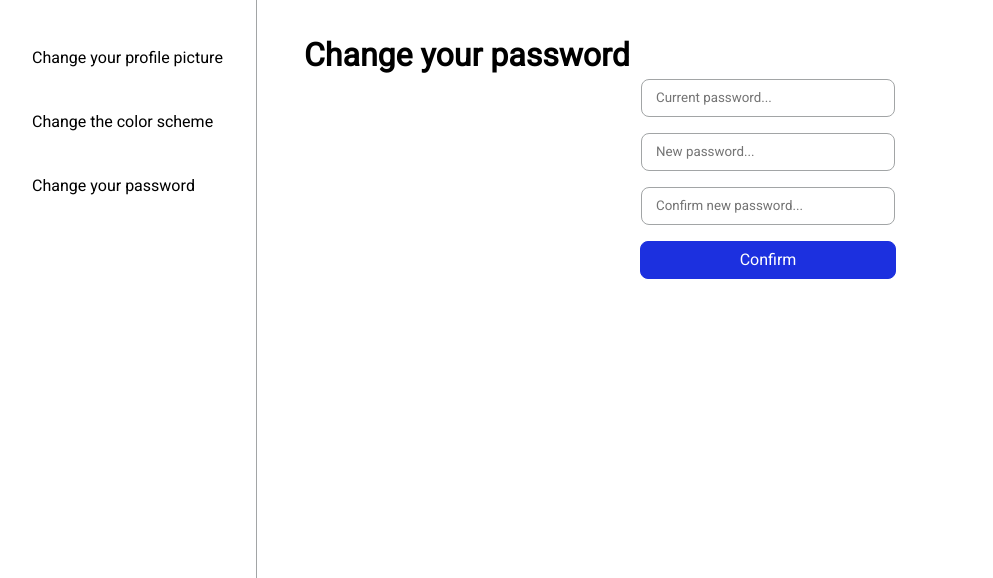
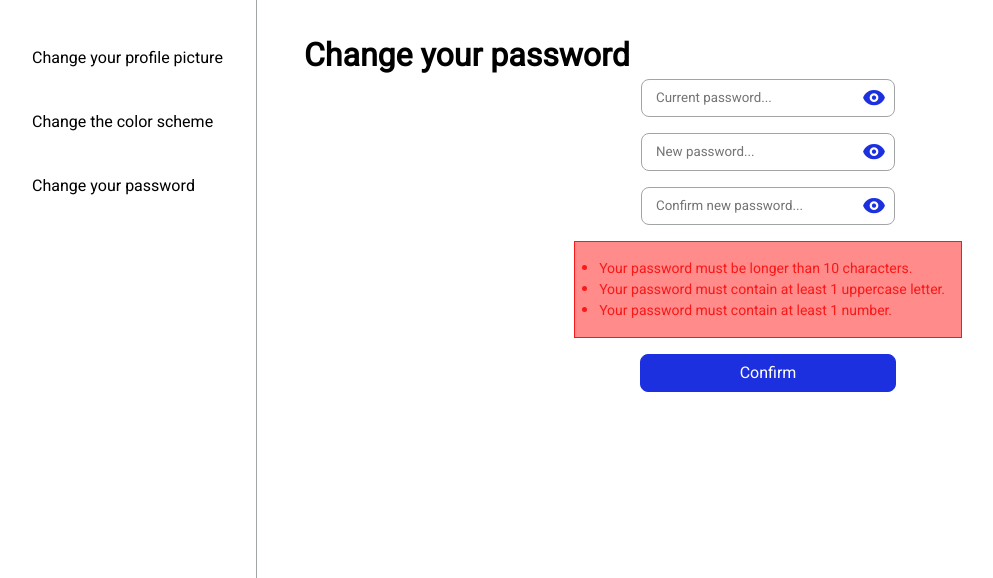
Before and after one commit to agnlt64/swift-messenger, a Flask app: page /settings/password in a window 1280 px wide. Shown: the part 80-658 px from the top of the page, without its empty margins (0-993 px from the left). Run offline with Flask 3, Linux system fonts and the light colour scheme; the visitor is signed in with stand-in values (Sample User, id 1); some libraries are stand-ins or nearby versions.

Commit message:
changing password is now done using AJAX + move CSS for showing passwords in base.css + add b64encode function to ajax.js

```diff
--- a/app/api/auth.py
+++ b/app/api/auth.py
@@ -30,8 +30,8 @@ def login():
 def sign_up():
     raw_credentials = json.loads(request.data.decode('utf-8'))
     username = raw_credentials['username']
-    password = raw_credentials['password']
-    confirm = raw_credentials['confirm']
+    password = base64.b64decode(raw_credentials['password']).decode('utf-8')
+    confirm = base64.b64decode(raw_credentials['confirm']).decode('utf-8')
     user = User.query.filter_by(username=username).first()
     if user:
         flash('Username already taken!', category='error')
--- a/app/client/static/css/base.css
+++ b/app/client/static/css/base.css
@@ -162,6 +162,7 @@ input:focus {
     font-size: inherit;
 }
 
+/* increase the clickable area of the <a><a/> tag */
 .auth-buttons .sign-up button a {
     display: inline-block;
     position: relative;
@@ -196,3 +197,46 @@ input:focus {
     transform-origin: left;
     transform: scaleX(1);
 }
+
+/* eye icon to show/hide the password */
+.password {
+    display: flex;
+    align-items: center;
+    position: relative;
+}
+
+.password input {
+    width: 100%;
+}
+
+.password i {
+    position: absolute;
+    color: #1c30df;
+    right: 0.5rem;
+    font-size: 26px;
+}
+
+.password i:hover {
+    cursor: pointer;
+}
+
+.match {
+    --color: #1fbf10;
+    --bg-color: #a1f59a;
+}
+
+.password-rules {
+    border: 1px solid var(--color, #fa1919);
+    color: var(--color, #fa1919);
+    background-color: var(--bg-color, #ff8b8b);
+    font-size: 14px;
+    display: flex;
+    align-items: center;
+    justify-content: center;
+    padding: 1rem;
+}
+
+.password-rules ul {
+    padding: 0;
+    margin-left: 8px;
+}
--- a/app/client/static/css/settings.css
+++ b/app/client/static/css/settings.css
@@ -32,6 +32,11 @@ body {
 
 .settings .sidebar ul li a {
     color: black;
+    display: inline-block;
+    position: relative;
+    z-index: 1;
+    padding: 1em;
+    margin: -1em;
 }
 
 .settings .sidebar ul li:hover {
@@ -224,3 +229,7 @@ body[theme=dark] .settings .sidebar ul li a {
     cursor: pointer;
     translate: 0 -4px;
 }
+
+.change-password button:disabled {
+    display: none;
+}
--- a/app/client/static/js/ajax.js
+++ b/app/client/static/js/ajax.js
@@ -19,6 +19,11 @@ function ajax(method, url, requestData={}) {
         document.getElementById('progress-bar').style.width = `${(event.loaded / event.total) * 100}%`
     }
     xhr.send(JSON.stringify(requestData))
+}
+
+function b64encode(string) {
+    const bytes = new TextEncoder().encode(string)
+    return btoa(String.fromCharCode.apply(null, bytes))
 }
 
 const globalCallback = mutationList => {
@@ -85,6 +90,24 @@ const globalCallback = mutationList => {
                 })
             }
 
+            // updating the password in the settings page without reloading the page
+            if (window.location.pathname === '/settings/password') {
+                // no need for an id since it is the only form in the page
+                const changePasswordForm = document.querySelector('form')
+                changePasswordForm.addEventListener('submit', e => {
+                    e.preventDefault()
+                    const oldPassword = document.getElementsByName('old-password')[0].value
+                    const newPassword = document.getElementsByName('new-password')[0].value
+                    const confirmNewPassword = document.getElementsByName('confirm-new-password')[0].value
+                    const credentials = {
+                        'old_password': b64encode(oldPassword),
+                        'new_password': b64encode(newPassword),
+                        'confirm_new_password': b64encode(confirmNewPassword),
+                    }
+                    ajax(changePasswordForm.method, changePasswordForm.action, credentials)
+                })
+            }
+
             // specific actions for authentication
             if (window.location.pathname === '/login' || window.location.pathname === '/sign-up') {
                 const authForms = document.querySelectorAll('.form')
@@ -93,16 +116,14 @@ const globalCallback = mutationList => {
                     // same fields for both pages
                     const username = document.getElementById('username').value
                     const password = document.getElementById('password').value
-                    // base64 encoding for password
-                    const passwordBytes = new TextEncoder().encode(password)
                     let confirm = null
                     if (window.location.pathname === '/sign-up') {
                         confirm = document.getElementById('confirm').value
                     }
                     const credentials = {
                         'username': username,
-                        'password': btoa(String.fromCharCode.apply(null, passwordBytes)),
-                        'confirm': confirm === null ? '' : confirm
+                        'password': b64encode(password),
+                        'confirm': confirm === null ? '' : b64encode(confirm)
                     }
                     ajax(form.method, form.action, credentials)
                 }))
--- a/app/client/templates/settings/password.html
+++ b/app/client/templates/settings/password.html
@@ -3,9 +3,25 @@
 {% block settings_content %}
 <h1>Change your password</h1>
 <form action="/api/settings/update/password" method="post" class="change-password">
-    <input type="password" name="old-password" placeholder="Current password...">
-    <input type="password" name="new-password" placeholder="New password...">
-    <input type="password" name="confirm-new-password" placeholder="Confirm new password...">
+    <div class="password">
+        <input type="password" name="old-password" placeholder="Current password..." required>
+        <i class='bx bxs-show'></i>
+    </div>
+    <div class="password">
+        <input type="password" name="new-password" placeholder="New password..." required>
+        <i class='bx bxs-show'></i>
+    </div>
+    <div class="password">
+        <input type="password" name="confirm-new-password" placeholder="Confirm new password..." required>
+        <i class='bx bxs-show'></i>
+    </div>
+    <div class="password-rules">
+        <ul>
+            <li>Your password must be longer than 10 characters.</li>
+            <li>Your password must contain at least 1 uppercase letter.</li>
+            <li>Your password must contain at least 1 number.</li>
+        </ul>
+    </div>
     <button type="submit">Confirm</button>
 </form>
 {% endblock %}
```
Also changed, not shown: app/api/settings.py (+5 -4 lines), app/client/static/css/auth.css (+0 -46 lines).
